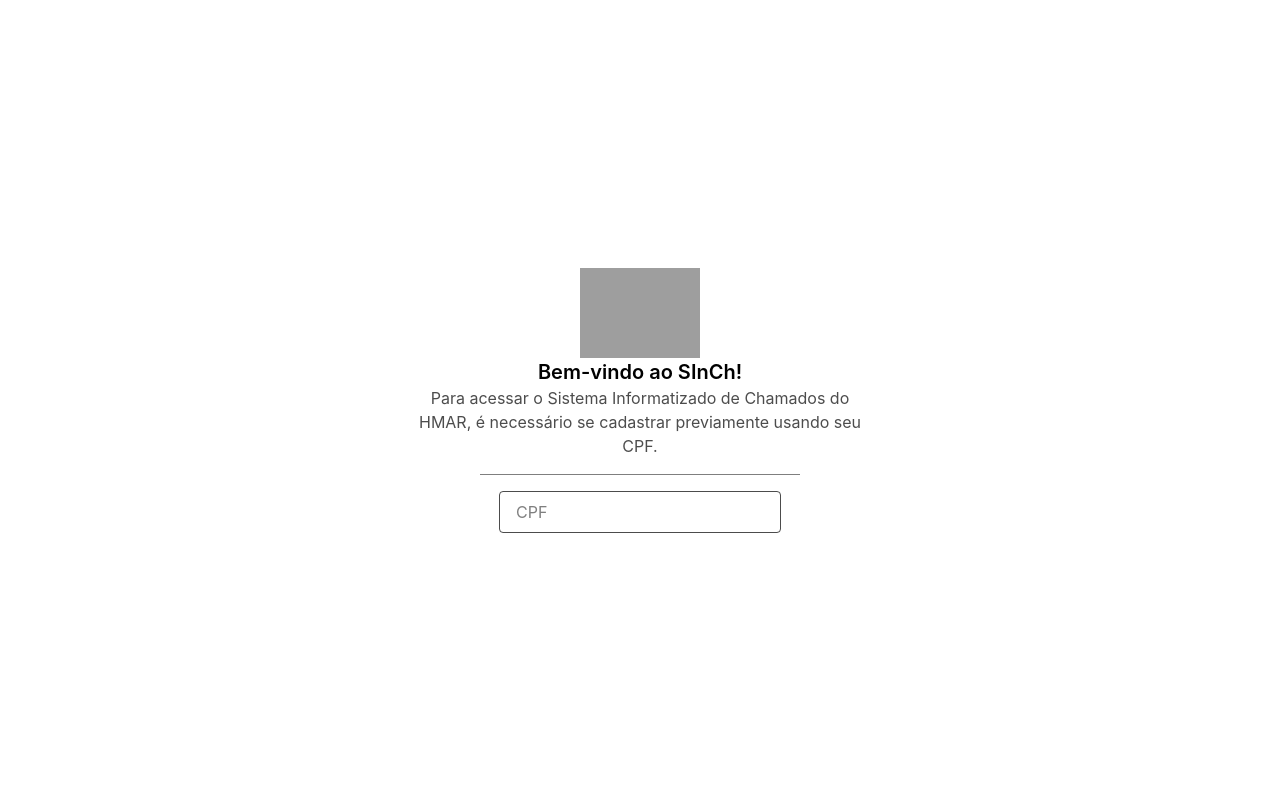
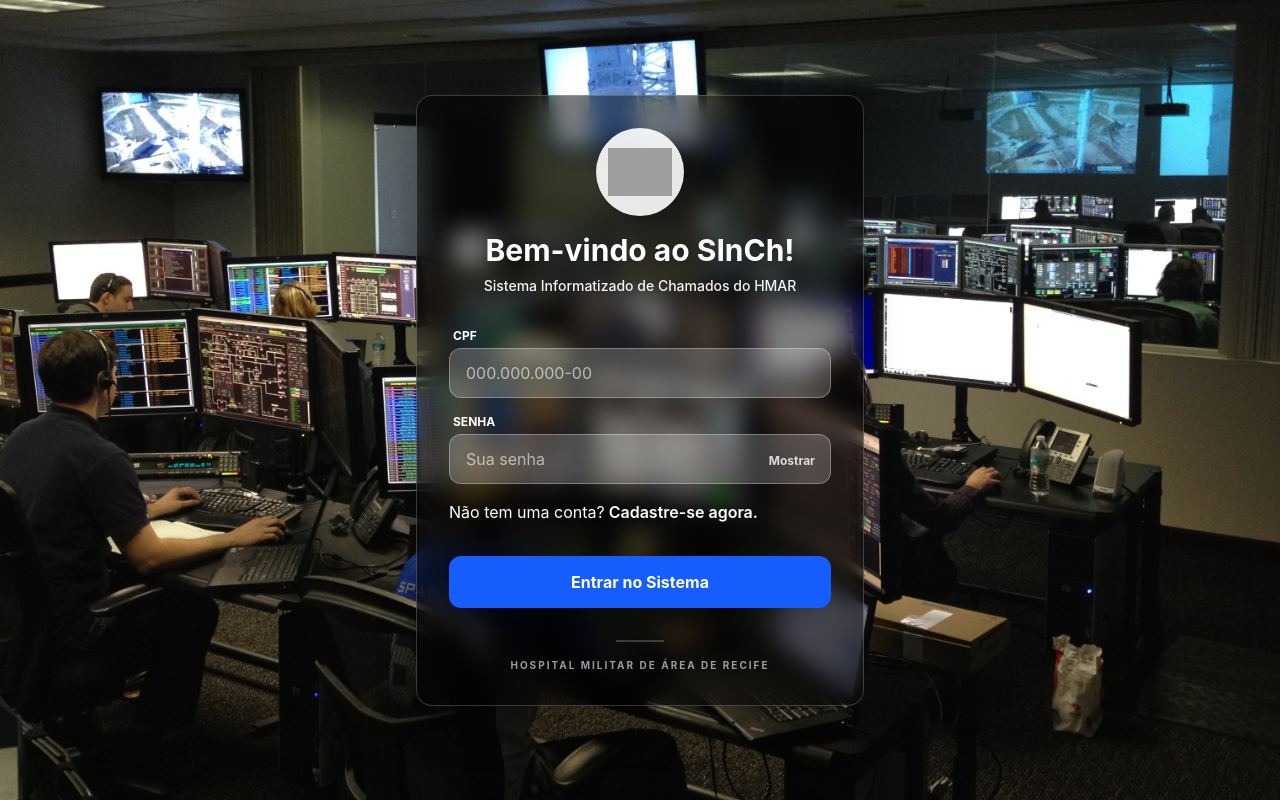
Before and after one commit to waalterdev/sinch_hmar, a React (Vite) app: page /login in a window 1280 px wide. Built offline with nearby package versions, Linux system fonts and the light colour scheme; grey boxes are pictures that could not be loaded.

Commit message:
added usercontext and finished login page

```diff
--- /dev/null
+++ b/src/contexts/UserContext.ts
@@ -0,0 +1,27 @@
+import { createContext, type ReactNode } from "react";
+
+interface User {
+    id : string;
+    fullname : string;
+    cpf : string;
+    isLogged : boolean;
+}
+
+interface UserContextType {
+    user : User | null,
+    login : (userData : User) => void;
+    logout : () => void;
+    loading : boolean;
+}
+
+const UserContext = createContext<UserContextType | undefined>(undefined);
+
+export const UserProvider = ( { children }: { children : ReactNode }) => {
+    // state de user e loading
+
+    // useEffect pra ler ao iniciar (setar usuario)
+
+    // login function
+
+    // logout function
+}
--- a/src/pages/Login.tsx
+++ b/src/pages/Login.tsx
@@ -1,17 +1,108 @@
+import { useState } from 'react';
+import backgroundImage from '../assets/background-image.jpg';
+import { Link } from 'react-router';
+
 function Login() {
+    const [cpf, setCpf] = useState<string>('')
+    const [password, setPassword] = useState<string>('')
+    const [showPassword, setShowPassword] = useState<boolean>(false);
+
+    const formatCPF = (val: string) => {
+        return val
+            .replace(/\D/g, '') // Remove tudo o que não é dígito
+            .replace(/(\d{3})(\d)/, '$1.$2') // Coloca ponto após os 3 primeiros números
+            .replace(/(\d{3})(\d)/, '$1.$2') // Coloca ponto após os 6 primeiros números
+            .replace(/(\d{3})(\d{1,2})/, '$1-$2') // Coloca hífen após os 9 primeiros números
+            .replace(/(-\d{2})\d+?$/, '$1'); // Impede que digite mais de 11 números
+    }
+
+    const handleCpfChange = (e : React.ChangeEvent<HTMLInputElement>) => {
+        const inputValue = e.target.value;
+        setCpf(formatCPF(inputValue))
+    }
+
     return (
-        <div className="w-full min-h-screen flex flex-col justify-center items-center">
-            <div className="flex flex-col justify-center items-center mb-4">
-                <img src="https://sandra.hmar.eb.mil.br/imagens/organizacoes/60210.png" alt="HMAR" className="w-30" />
-                <span className="text-xl font-semibold">Bem-vindo ao SInCh!</span>
-                <p className="max-w-md text-center text-black/70">Para acessar o Sistema Informatizado de Chamados do HMAR, é necessário se cadastrar previamente usando seu CPF.</p>
+        <div
+            className="w-full min-h-screen flex flex-col justify-center items-center p-4 bg-gray-900 bg-cover bg-center bg-no-repeat transition-all duration-500"
+            style={{ backgroundImage: `url(${backgroundImage})` }}
+        >
+            <div className="w-full max-w-md bg-black/50 backdrop-blur-md p-8 rounded-2xl shadow-2xl border border-white/20">
+                <div className="flex flex-col justify-center items-center mb-8">
+                    <div className="bg-white/90 p-3 rounded-full mb-4 shadow-sm">
+                        <img
+                            src="https://sandra.hmar.eb.mil.br/imagens/organizacoes/60210.png"
+                            alt="HMAR"
+                            className="w-16 h-16 object-contain"
+                        />
+                    </div>
+                    <h1 className="text-3xl font-bold text-white drop-shadow-md">Bem-vindo ao SInCh!</h1>
+                    <p className="mt-2 text-center text-sm text-white/95 font-medium">
+                        Sistema Informatizado de Chamados do HMAR
+                    </p>
+                </div>
+
+                <form className="space-y-4">
+                    <div className="space-y-1">
+                        <label className="block text-xs font-bold text-white uppercase ml-1">CPF</label>
+                        <input
+                            type="text"
+                            placeholder="000.000.000-00"
+                            className="w-full bg-white/20 border border-white/30 text-white placeholder:text-white/60 outline-none px-4 py-3 rounded-xl transition-all focus:bg-white/30 focus:ring-2 focus:ring-blue-400 focus:border-transparent"
+                            maxLength={14}
+                            value={cpf}
+                            onChange={handleCpfChange}
+                        />
+                    </div>
+
+                    <div className="space-y-1">
+                        <label className="block text-xs font-bold text-white uppercase ml-1">Senha</label>
+                        <div className="relative">
+                            <input
+                                type={showPassword ? "text" : "password"}
+                                placeholder="Sua senha"
+                                className="w-full bg-white/20 border border-white/30 text-white placeholder:text-white/60 outline-none px-4 py-3 rounded-xl transition-all focus:bg-white/30 focus:ring-2 focus:ring-blue-400 focus:border-transparent"
+                                value={password}
+                                onChange={(e) => setPassword(e.target.value)}
+                            />
+                            <button
+                                type="button"
+                                onClick={() => setShowPassword(!showPassword)}
+                                className="absolute right-4 top-1/2 -translate-y-1/2 text-white/80 cursor-pointer hover:text-blue-600 transition-colors"
+                            >
+                                {showPassword ? (
+                                    <span className="text-xs font-bold">Ocultar</span>
+                                ) : (
+                                    <span className="text-xs font-bold">Mostrar</span>
+                                )}
+                            </button>
+                        </div>
+                    </div>
+
+                    <div className="flex items-center gap-1">
+                        <span className='text-white'>Não tem uma conta?</span>
+                        <Link
+                            to="/cadastro"
+                            className='text-white font-semibold'
+                        >Cadastre-se agora.</Link>
+                    </div>
+
+                    <button
+                        type="submit"
+                        className="w-full bg-blue-600 hover:bg-blue-500 text-white font-bold py-3.5 rounded-xl transition-all shadow-lg hover:shadow-blue-500/40 active:scale-95 mt-4 cursor-pointer"
+                    >
+                        Entrar no Sistema
+                    </button>
+                </form>
+
+                <div className="mt-8 flex flex-col items-center">
+                    <div className="w-12 h-0.5 bg-white/20 mb-4"></div>
+                    <p className="text-[10px] text-white/60 font-bold uppercase tracking-[0.2em]">
+                        Hospital Militar de Área de Recife
+                    </p>
+                </div>
             </div>
-            <div className="w-1/4 bg-black/50 h-px mb-4"></div>
-            <form className="">
-                <input type="text" placeholder="CPF" className="w-full border border-black/70 outline-none px-4 py-2 rounded transition-all focus:border-blue-600/70 focus:border-2" />
-            </form>
         </div>
-    )
+    );
 }
 
-export default Login
+export default Login;
```
Also changed, not shown: src/assets/background-image.jpg (added), 1 other file (tests, documents, lock files or other folders).
